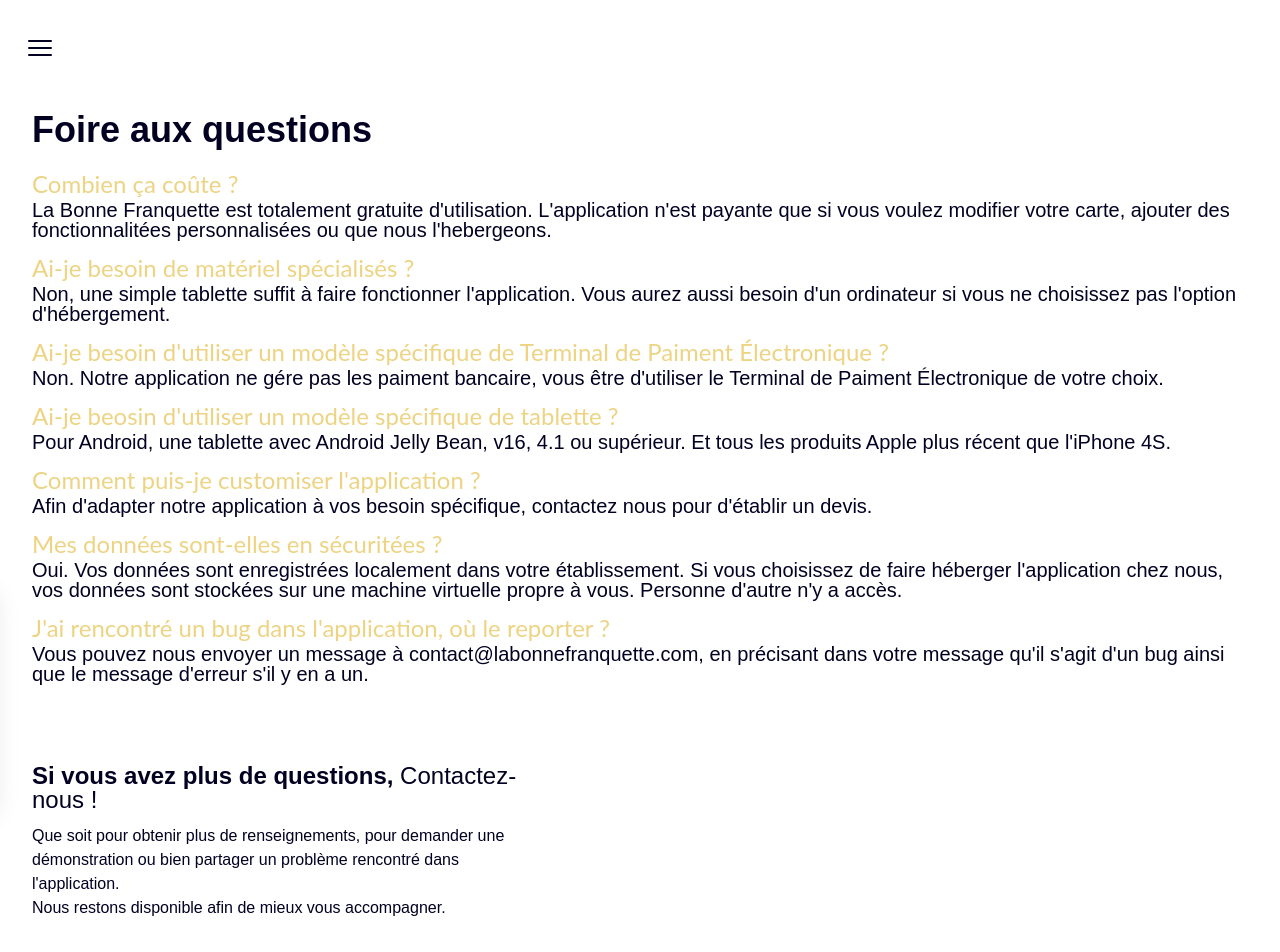
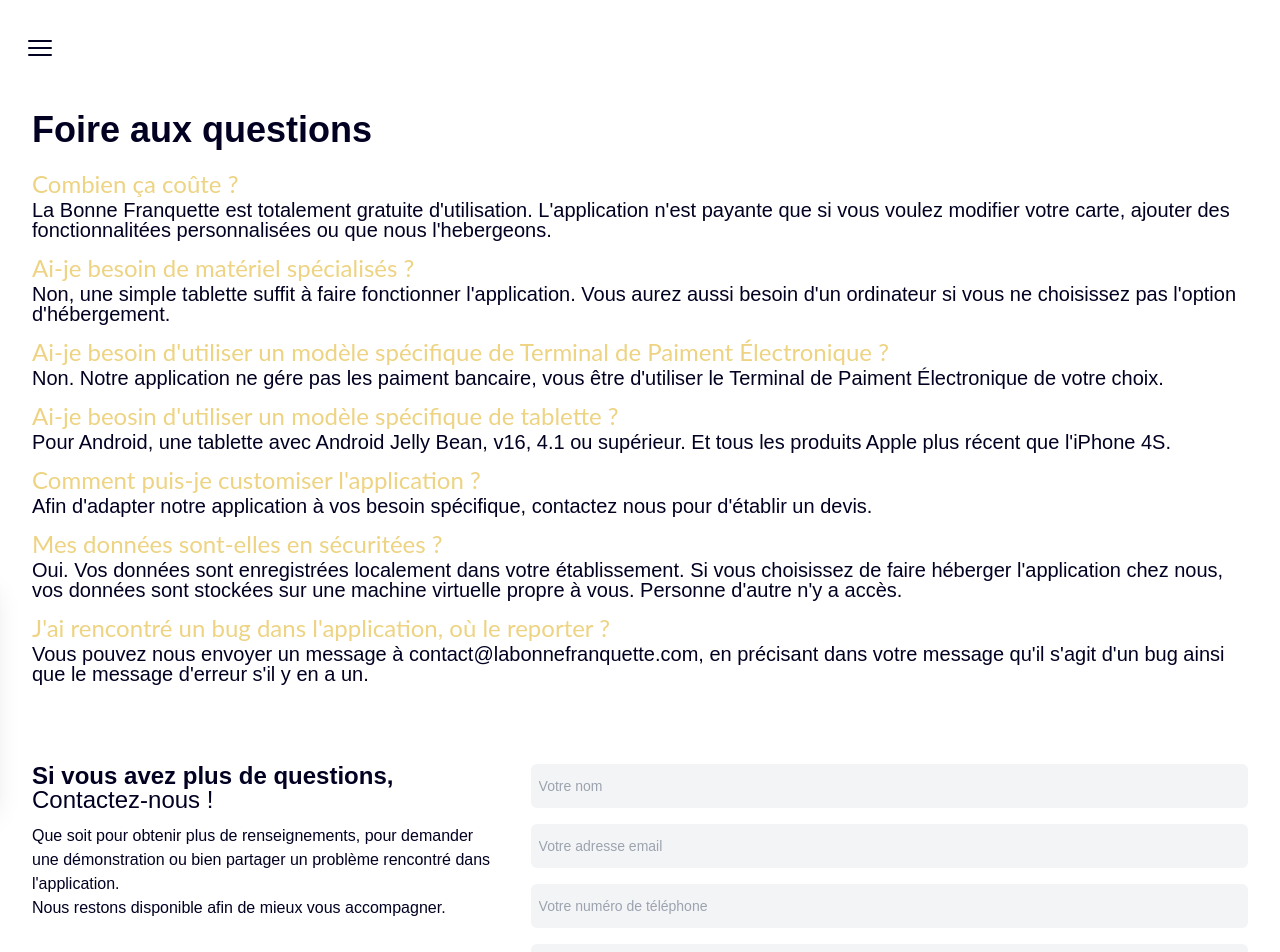
Before and after one commit to iDrack/la-franquette-website-2, a Vue app: page /faq in a window 1280 px wide. Shown: the top 952 px of the page. Built offline with nearby package versions, Linux system fonts and the light colour scheme.

Commit message:
Resolve pathing errors

```diff
--- a/src/views/FaqView.vue
+++ b/src/views/FaqView.vue
@@ -1,6 +1,6 @@
 <script setup>
-import { ref } from "vue";/*
-import ContactFormComponent from "@/components/ContactFormComponent.vue";*/
+import { ref } from "vue";
+import ContactFormComponent from "/src/components/ContactFormComponent.vue";
 
 const listeQuestions = ref([]);
 const listereponses = ref([]);
@@ -53,8 +53,8 @@
             Que soit pour obtenir plus de renseignements, pour demander une démonstration ou bien partager un problème rencontré dans l'application.
             <br>Nous restons disponible afin de mieux vous accompagner.
           </div>
-        </div><!--
-          <contact-form-component/>-->
+        </div>
+          <contact-form-component/>
 
       </div>
     </div>
--- a/src/views/_partials/ContactSection.vue
+++ b/src/views/_partials/ContactSection.vue
@@ -1,5 +1,5 @@
 <script setup>
-        import ContactFormComponent from '@/components/ContactFormComponent.vue';
+        import ContactFormComponent from '/src/components/ContactFormComponent.vue';
 
         const mail = import.meta.env.VITE_MAIL;
         const mailto = "mailto:"+mail+"?subject=Prise de contact via web";
```
